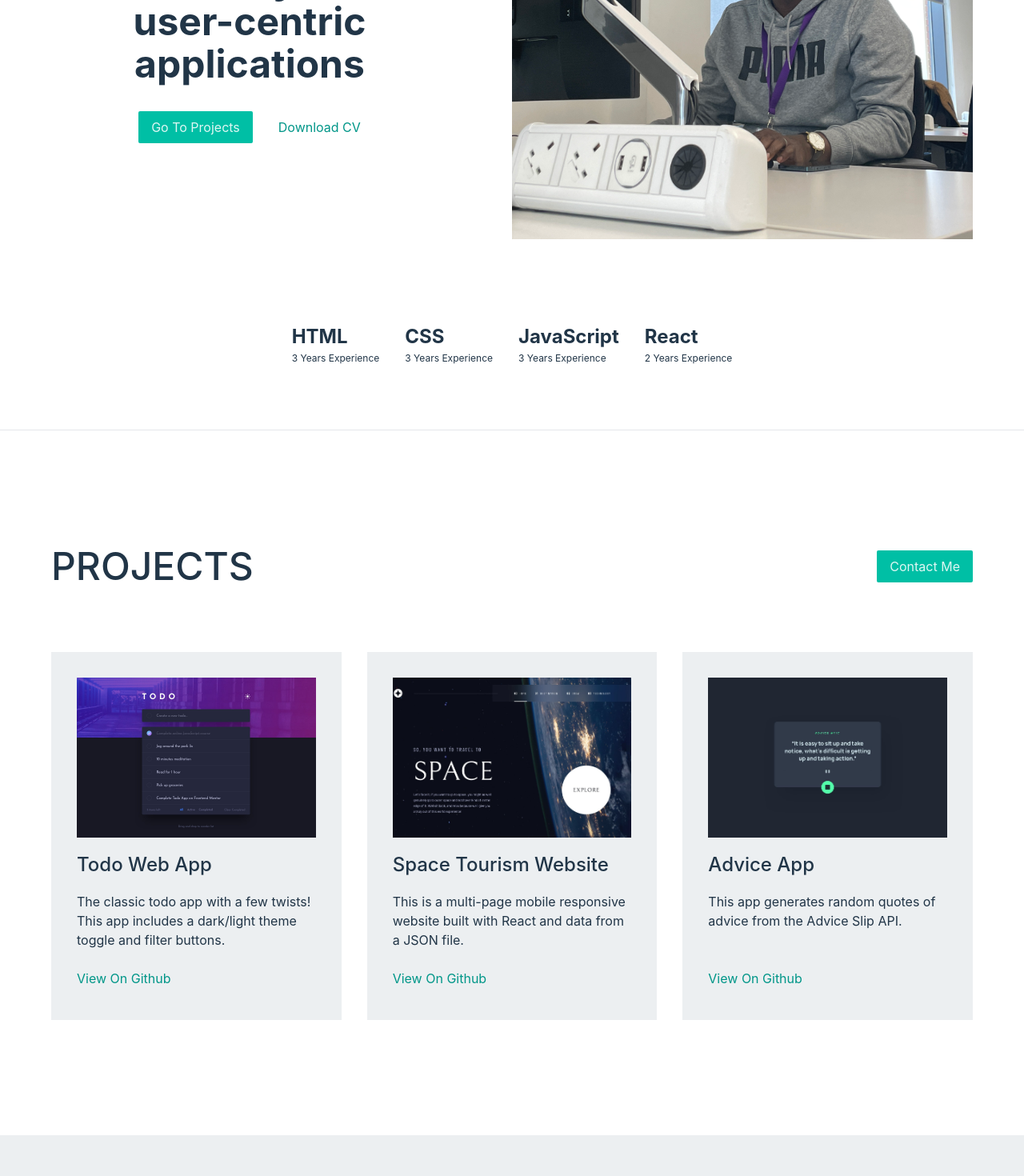
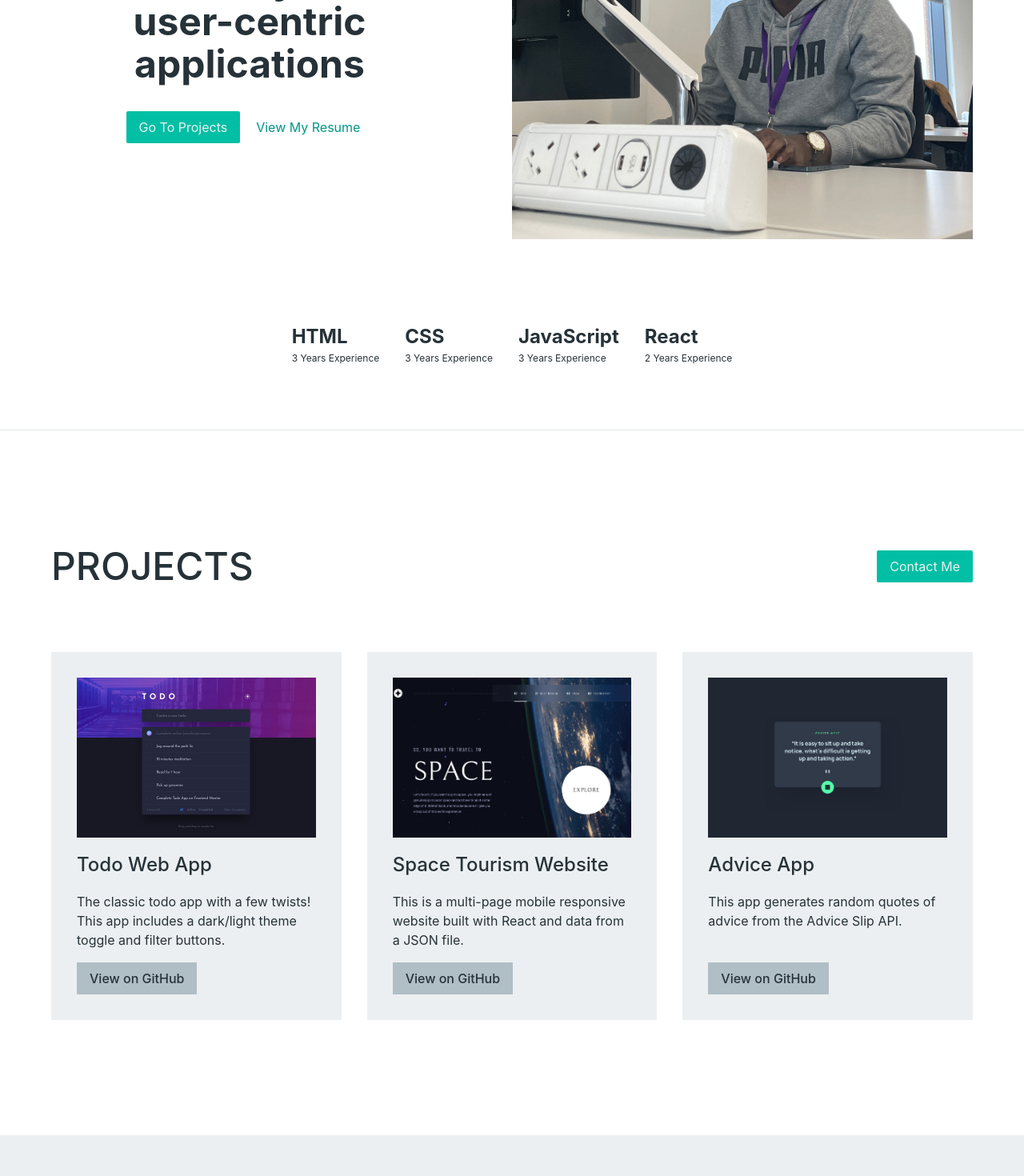
Before and after one commit to samuel-adu/portfolio-v3, a React (Vite) app: page / in a window 1280 px wide. Shown: the part 400-1870 px from the top of the page at 80% size. Built offline with nearby package versions, Linux system fonts and the light colour scheme.

Commit message:
add background to card button

```diff
--- a/src/components/Contact.jsx
+++ b/src/components/Contact.jsx
@@ -10,7 +10,7 @@ function Contact() {
           I'm open to new opportunities and I'd like to work with you.
         </p>
 
-        <Link to="mailto:thesamueladu@gmail.com" className="btn btn--primary">
+        <Link to="mailto:samueladu.dev@gmail.com" className="btn btn--primary">
           contact me
         </Link>
       </div>
--- a/src/components/Hero.jsx
+++ b/src/components/Hero.jsx
@@ -15,15 +15,11 @@ function Hero() {
             </h1>
 
             <div className="hero-cta">
-              <Link to="#portfolio" className="btn btn--primary">
+              <Link to="#projects" className="btn btn--primary">
                 go to projects
               </Link>
-              <Link
-                to="../resume.pdf"
-                target="_blank"
-                className="btn btn--secondary"
-              >
-                Download CV
+              <Link to="/resume" target="_blank" className="btn btn--secondary">
+                View my resume
               </Link>
             </div>
           </div>
--- a/src/components/ProjectCard.jsx
+++ b/src/components/ProjectCard.jsx
@@ -24,9 +24,9 @@ export default function Project({ project }) {
         to={project.github}
         target="_blank"
         rel="noopener noreferrer"
-        className="card-btn card-cta btn btn--secondary"
+        className="card-btn"
       >
-        view on github
+        View on GitHub
       </Link>
     </article>
   );
--- a/src/components/Projects.jsx
+++ b/src/components/Projects.jsx
@@ -4,11 +4,16 @@ import { Link } from 'react-router-dom';
 
 function Projects() {
   return (
-    <main id="project-section" className="project-section">
+    <main id="projects" className="project-section">
       <div className="container">
         <div className="section-banner">
           <h2 className="section-heading project-section-heading">Projects</h2>
-          <Link className="btn btn--primary">contact me</Link>
+          <Link
+            to="mailto:samueladu.dev@gmail.com"
+            className="btn btn--primary"
+          >
+            contact me
+          </Link>
         </div>
 
         <div className="project-container">
--- a/src/index.css
+++ b/src/index.css
@@ -14,8 +14,8 @@
   font-weight: 400;
 
   color-scheme: light dark;
-  color: rgba(255, 255, 255, 0.87);
-  background-color: #242424;
+  color: var(--clr-neutral-50);
+  background-color: var(--clr-neutral-900);
 
   font-synthesis: none;
   text-rendering: optimizeLegibility;
@@ -60,11 +60,8 @@
   --clr-primary-A400: #1de9b6;
   --clr-primary-A700: #00bfa5;
 
-  --text-light: rgba(255, 255, 255, 0.87);
-  --text-dark: #213547;
-
-  --bg-light: #ffffff;
-  --bg-dark: #242424;
+  --clr-white: #ffffff;
+  --clr-black: #242424;
 
   --spacing-l: 9rem;
   --spacing-m: 5rem;
@@ -123,18 +120,28 @@ p {
 
 .btn--primary {
   background-color: var(--clr-primary-A700);
-  color: var(--text-light);
+  color: var(--clr-neutral-50);
+}
+
+.btn--primary:hover {
+  color: var(--clr-neutral-50);
+  background-color: var(--clr-primary-200);
 }
 
 .btn--secondary {
   color: var(--clr-primary-500);
-  padding-inline: 0;
+}
+
+.btn--secondary:hover {
+  background-color: var(--clr-primary-200);
+  color: var(--clr-neutral-50);
+  padding: 0.5rem 1rem;
 }
 
 @media (prefers-color-scheme: light) {
   :root {
-    color: #213547;
-    background-color: #ffffff;
+    color: var(--clr-neutral-900);
+    background-color: var(--bg-light);
   }
 }
 
--- a/src/pages/App.jsx
+++ b/src/pages/App.jsx
@@ -16,6 +16,7 @@ function App() {
       <hr />
       <Projects />
       <Contact />
+      <hr />
       <Footer />
     </>
   );
--- a/src/pages/resume.jsx
+++ b/src/pages/resume.jsx
@@ -1,5 +1,34 @@
+import { Link } from 'react-router-dom';
+
 function resume() {
-  return <div>My Resume goes here.</div>;
+  return (
+    <div>
+      <h1>Samuel Adu</h1>
+      <Link to="">github.com/samuel-adu</Link>
+
+      <p>
+        I build aesthetically pleasing and functionally robust user-centric
+        applications
+      </p>
+
+      <h2>Skills</h2>
+      <p>Languages & Libraries</p>
+      <ul>
+        <li>HTML</li>
+        <li>CSS</li>
+        <li>JavaScript</li>
+        <li>React</li>
+      </ul>
+
+      <p>Tools & Platforms</p>
+      <ul>
+        <li>Git</li>
+        <li>GitHub</li>
+        <li>Figma</li>
+        <li>Vercel</li>
+      </ul>
+    </div>
+  );
 }
 
 export default resume;
--- a/src/styles/hero.css
+++ b/src/styles/hero.css
@@ -12,7 +12,7 @@
 
 .hero-cta {
   display: flex;
-  gap: var(--spacing-s);
+  gap: var(--spacing-xs);
   align-items: center;
   justify-content: center;
 }
--- a/src/styles/project.css
+++ b/src/styles/project.css
@@ -43,16 +43,18 @@
   margin-bottom: var(--spacing-base);
 }
 
-.card-cta {
-  display: flex;
-  gap: var(--spacing-s);
+.card-btn {
+  align-self: flex-start;
+  display: inline-block;
   margin-top: auto;
+  font-size: var(--text-regular);
+  font-weight: 500;
+  padding: 0.5rem 1rem;
+  background-color: var(--clr-neutral-200);
 }
 
-.card-btn {
-  margin-top: auto;
-  margin-bottom: 0;
-  color: var(--clr-neutral-500);
+.card-btn:hover {
+  background-color: var(--clr-neutral-100);
 }
 
 @media (min-width: 640px) {
```
